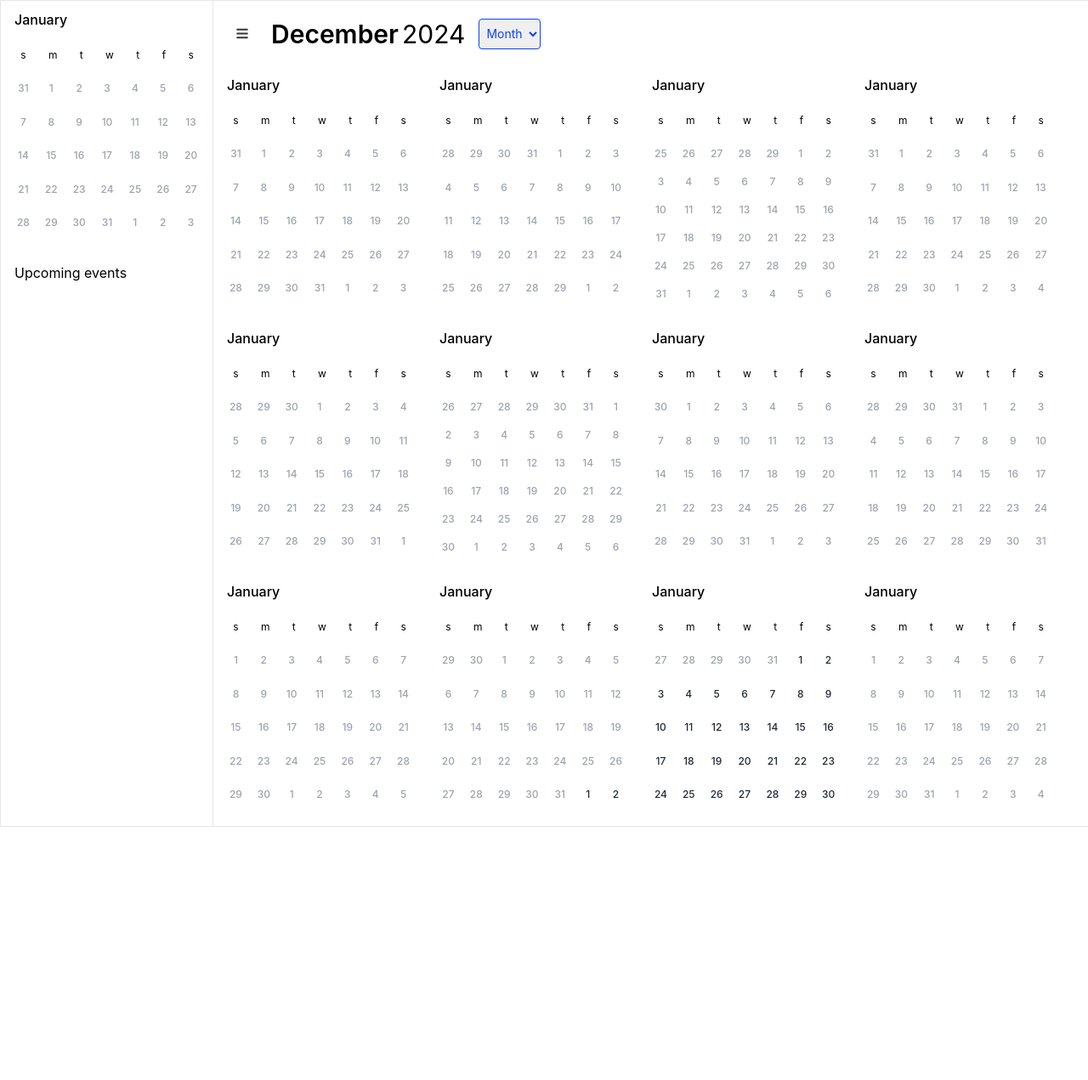
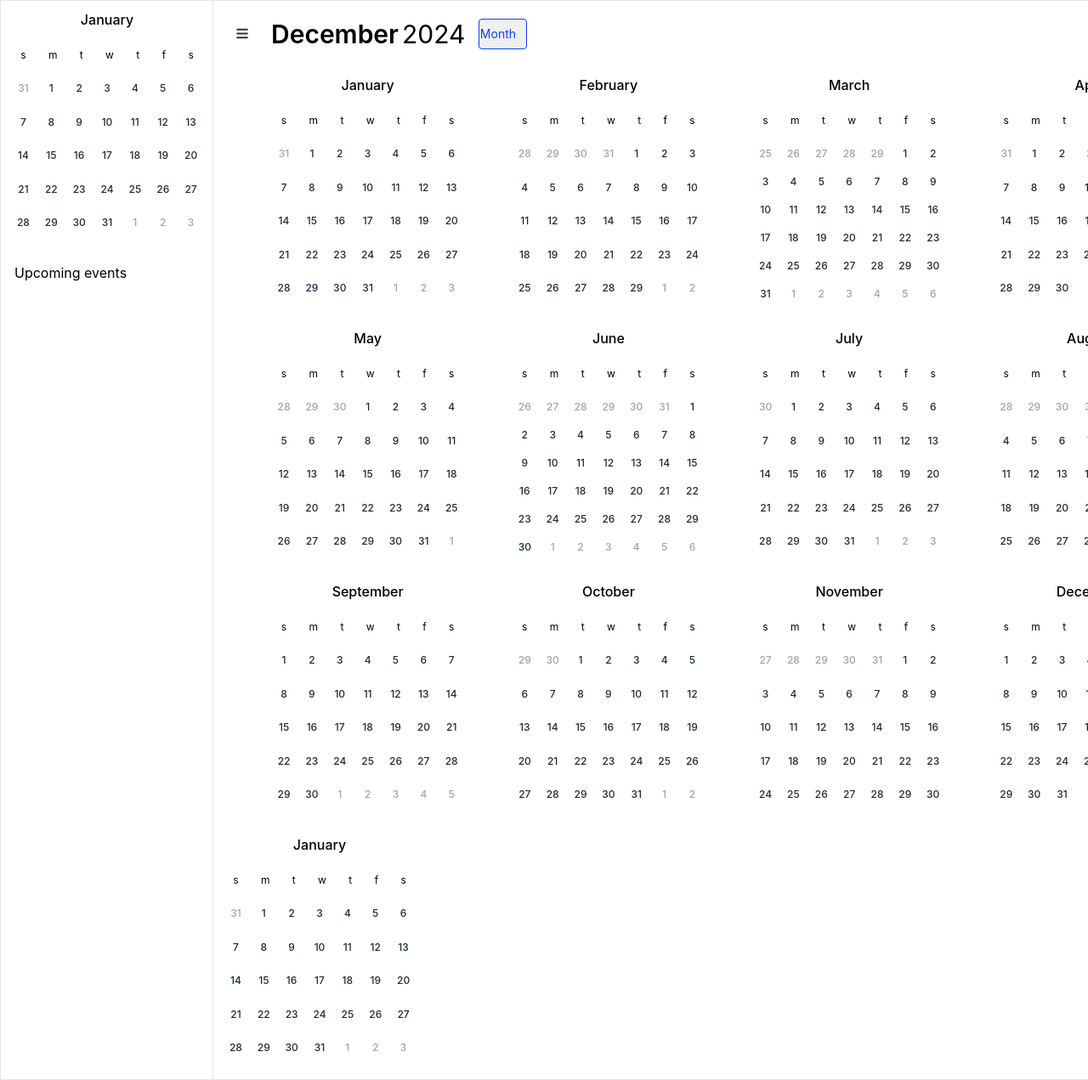
Before and after one commit to lindychi/frontend-bootcamp, a React (Create React App) app: page / in a window 1280 px wide. Shown: the top 1271 px of the page at 85% size. Before the commit the page ends 973 px from the top, so only its background shows below. Built offline with nearby package versions, Linux system fonts and the light colour scheme.

Commit message:
fix 연력

```diff
--- a/src/App.tsx
+++ b/src/App.tsx
@@ -66,7 +66,7 @@ function App() {
             <select
               name="calendarType"
               id=""
-              className="h-[36px] border solid border-primary text-primary rounded px-1 py-1 items-center text-sm"
+              className="h-[36px] border solid border-primary text-primary rounded pr-3 py-1 items-center text-center text-sm"
             >
               <option value="month">Month</option>
               <option value="year">Year</option>
@@ -89,7 +89,8 @@ function App() {
         </div>
 
         {/* 월력 */}
-        <div className="calendarS flex flex-wrap w-100%">
+        <div className=" px-10 py-">
+          <div className="calendar_s flex flex-wrap justify-around w-100%">
             {monthsArray.map((month) => (
               <div key={month}>
                 <CalendarS
@@ -99,6 +100,7 @@ function App() {
                 />
               </div>
             ))}
+          </div>
         </div>
 
         {/* <div>
@@ -135,10 +137,12 @@ function App() {
         {/* 빅달력_날짜    */}
 
         {/* 연력*/}
-        <div className="flex">
-          {" "}
-          <div></div>
-          <div></div>
+        <div>
+          <CalendarS
+            selectedMonth={selectedMonth}
+            selectedYear={selectedYear}
+            dayList={dayList}
+          />
         </div>
       </div>
     </div>
--- a/src/components/CalendarS.tsx
+++ b/src/components/CalendarS.tsx
@@ -21,15 +21,19 @@ export default function CalendarS({ selectedMonth, selectedYear }: Props) {
   );
 
   return (
-    // {/* 미니 캘린더-월 */}
-    <div>
+    <div className="calendar_s-container">
+      {/* 미니 캘린더-월 */}
+      <div className="text-center">
         <div className="month_s lex-col w-[250px] h-[47px] py-[10px] px-[16px] font-medium">
-        {getMonthString(1)}
+          {getMonthString(selectedMonth)}
         </div>
         {/* 미니 캘린더-요일 */}
         <div className="day-s flex items-center justify-between w-[250px] h-[33px] p-[10px]">
           {dayList.map(({ short }, index) => (
-          <div key={index} className="day px-[5px] mx-auto text-center text-xs">
+            <div
+              key={index}
+              className="day px-[5px] mx-auto text-center text-xs"
+            >
               {short}
             </div>
           ))}
@@ -38,7 +42,7 @@ export default function CalendarS({ selectedMonth, selectedYear }: Props) {
         <div className="calendar_s grid grid-cols-7 w-[250px] h-[218px] p-[10px]">
           {targetCalendarDates.map((date: Date) => (
             <div
-            key={date.getTime()} // 각 날짜에 대한 고유한 key
+              key={date.getDate()} // 각 날짜에 대한 고유한 key
               className={clsx(
                 "inner-date",
                 "p-[5px]",
@@ -47,8 +51,8 @@ export default function CalendarS({ selectedMonth, selectedYear }: Props) {
                 "text-center",
                 "align-middle",
                 {
-                "text-gray-800": date.getMonth() === new Date().getMonth(),
-                "text-gray-400": date.getMonth() !== new Date().getMonth(),
+                  "text-gray-800": date.getMonth() === selectedMonth - 1,
+                  "text-gray-400": date.getMonth() !== selectedMonth - 1,
                 }
               )}
             >
@@ -57,5 +61,6 @@ export default function CalendarS({ selectedMonth, selectedYear }: Props) {
           ))}
         </div>
       </div>
+    </div>
   );
 }
--- a/src/index.css
+++ b/src/index.css
@@ -15,3 +15,10 @@ code {
   font-family: source-code-pro, Menlo, Monaco, Consolas, "Courier New",
     monospace;
 }
+
+
+select {
+  -webkit-appearance:none; /* 크롬 화살표 없애기 */
+  -moz-appearance:none; /* 파이어폭스 화살표 없애기 */
+  appearance:none /* 화살표 없애기 */
+}
```
Lines whose indentation alone changed are shown as unchanged.
